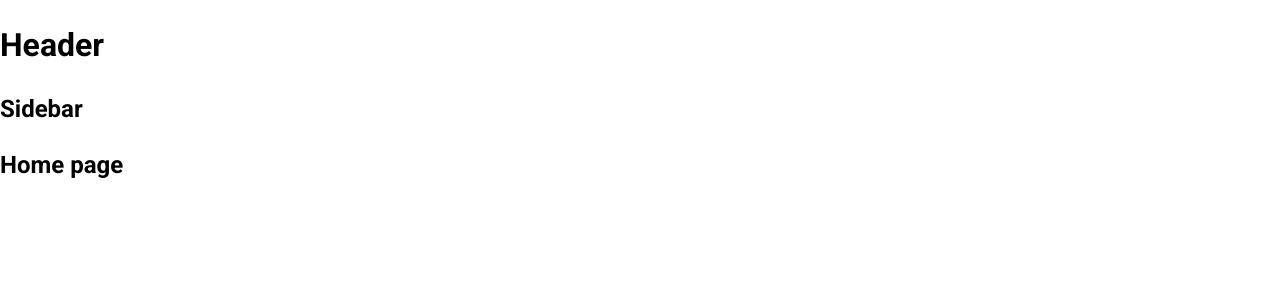
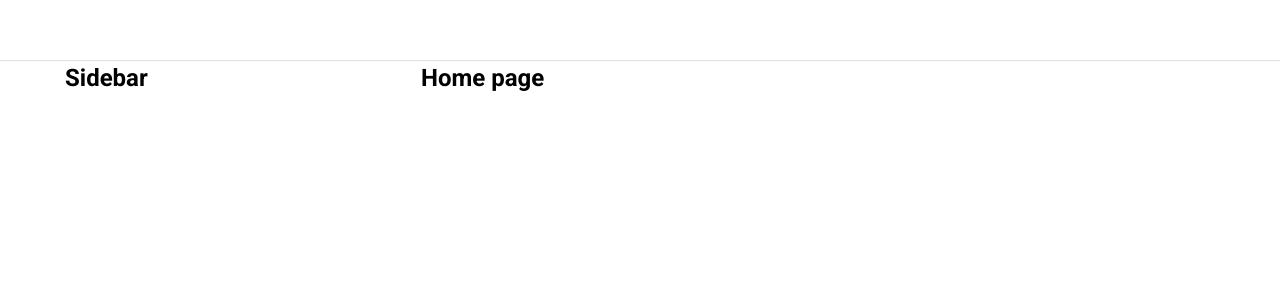
Before and after one commit to dkxzs/tiktok-ui, a React (Create React App) app: page / in a window 1280 px wide. Shown: the top 300 px of the page. Built offline with nearby package versions, Linux system fonts and the light colour scheme.

Commit message:
config layout

```diff
--- a/package.json
+++ b/package.json
@@ -6,6 +6,7 @@
     "@testing-library/jest-dom": "^5.17.0",
     "@testing-library/react": "^13.4.0",
     "@testing-library/user-event": "^13.5.0",
+    "classnames": "^2.5.1",
     "normalize.css": "^8.0.1",
     "react": "^18.3.1",
     "react-dom": "^18.3.1",
--- a/src/App.js
+++ b/src/App.js
@@ -6,7 +6,7 @@
 function App() {
   return (
     <Router>
-      <div className="App">
+      <div>
         <Routes>
           {publicRoutes.map((route, index) => {
             let Layout = DefaultLayout;
--- a/src/components/GlobalStyles/GlobalStyles.scss
+++ b/src/components/GlobalStyles/GlobalStyles.scss
@@ -3,10 +3,16 @@
 @import url("https://fonts.googleapis.com/css2?family=Montserrat:ital,wght@0,100..900;1,100..900&family=Roboto:ital,wght@0,100;0,300;0,400;0,500;0,700;0,900;1,100;1,300;1,400;1,500;1,700;1,900&family=Sen:wght@400..800&display=swap");
 :root {
   --primary: #fc2c55;
+
+  // default layout
+  --default-layout-header-height: 60px;
+  --default-layout-width: 1150px;
 }
 
 * {
   box-sizing: border-box;
+  margin: 0;
+  padding: 0;
 }
 
 html {
--- /dev/null
+++ b/src/components/Layout/DefaultLayout/DefaultLayout.module.scss
@@ -0,0 +1,14 @@
+.wrapper {
+  display: flex;
+  flex-direction: column;
+  align-items: center;
+}
+
+.container {
+  width: var(--default-layout-width);
+  display: flex;
+}
+
+.content {
+    flex: 1;
+}
--- /dev/null
+++ b/src/components/Layout/DefaultLayout/Sidebar/Sidebar.module.scss
@@ -0,0 +1,3 @@
+.wrapper {
+  width: 356px;
+}
--- a/src/components/Layout/DefaultLayout/Sidebar/index.js
+++ b/src/components/Layout/DefaultLayout/Sidebar/index.js
@@ -1,5 +1,14 @@
+import styles from "./Sidebar.module.scss";
+import classNames from "classnames/bind";
+
+const cx = classNames.bind(styles);
+
 const Sidebar = () => {
-  return <h2>Sidebar</h2>;
+  return (
+    <aside className={cx("wrapper")}>
+      <h2>Sidebar</h2>
+    </aside>
+  );
 };
 
 export default Sidebar;
--- a/src/components/Layout/DefaultLayout/index.js
+++ b/src/components/Layout/DefaultLayout/index.js
@@ -1,13 +1,17 @@
+import classNames from "classnames/bind";
 import Header from "../components/Header";
 import Sidebar from "./Sidebar";
+import styles from "./DefaultLayout.module.scss";
+
+const cx = classNames.bind(styles);
 
 const DefaultLayout = ({ children }) => {
   return (
-    <div>
+    <div className={cx('wrapper')}>
       <Header />
-      <div className="container">
+      <div className={cx('container')}>
         <Sidebar />
-        <div className="content">{children}</div>
+        <div className={cx('content')}>{children}</div>
       </div>
     </div>
   );
--- /dev/null
+++ b/src/components/Layout/components/Header/Header.module.scss
@@ -0,0 +1,13 @@
+.wrapper {
+    width: 100%;
+    height: var(--default-layout-header-height);
+    box-shadow: 0px 1px 1px rgb(0 0 0 / 12%);
+    display: flex;
+    justify-content: center;
+}
+
+.inner {
+    height: 100%;
+    width: var(--default-layout-width);
+
+}
--- a/src/components/Layout/components/Header/index.js
+++ b/src/components/Layout/components/Header/index.js
@@ -1,5 +1,14 @@
+import styles from "./Header.module.scss";
+import classNames from "classnames/bind";
+
+const cx = classNames.bind(styles);
+
 const Header = () => {
-  return <h1>Header</h1>;
+  return <header className={cx('wrapper')}>
+    <div className={cx('inner')}>
+
+    </div>
+  </header>
 };
 
 export default Header;
```
Also changed, not shown: 1 other file (tests, documents, lock files or other folders).
